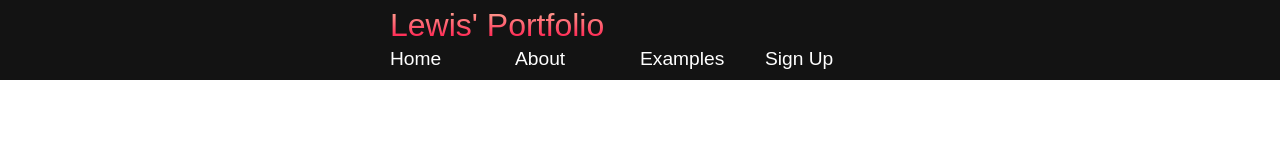
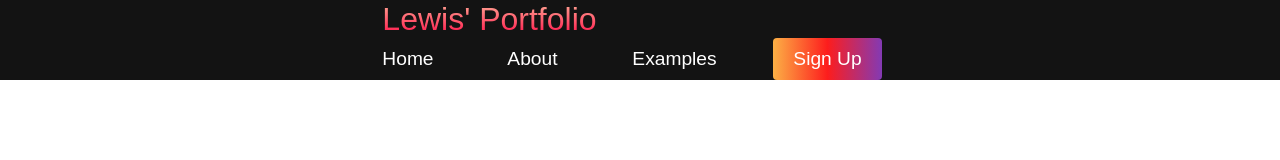
Before and after one commit to LewisMurray00/Smooth-Scroll-Website, a plain HTML site: page index.html in a window 1280 px wide. Drawn offline with Linux system fonts and the light colour scheme.

Commit message:
Fixed the html

```diff
--- a/index.html
+++ b/index.html
@@ -34,8 +34,8 @@
                     <a href="#example" class="navbar__links" id="example-page">Examples</a>
                 </li>
 
-                <li class="navbar__item">
-                    <a href="#sign-up" class="navbar__links" id="signup">Sign Up</a>
+                <li class="navbar__btn">
+                    <a href="#sign-up" class="button" id="signup">Sign Up</a>
                 </li>
             </ul>
         </div>
--- a/style.css
+++ b/style.css
@@ -33,6 +33,7 @@
     background-color: #ff8177;
     background-image: linear-gradient(to top, #ff0844 0%, #ffb199 100%);
     background-size: 100%;
+    background-clip: text;
     -webkit-background-clip: text;
     -moz-background-clip: text;
     -webkit-text-fill-color: transparent;
@@ -80,4 +81,11 @@
     height: 100%;
     width: 100%;
     border: none;
+    outline: none;
+    border-radius: 4px;
+    background: #833ab4;
+    background: -webkit-linear-gradient(to right, #fcb045, #fd1d1d, #833ab4);
+    background: linear-gradient(to right, #fcb045, #fd1d1d, #833ab4);
+    color: #fff;
+    transition: all 0.3s ease;
 }
```
